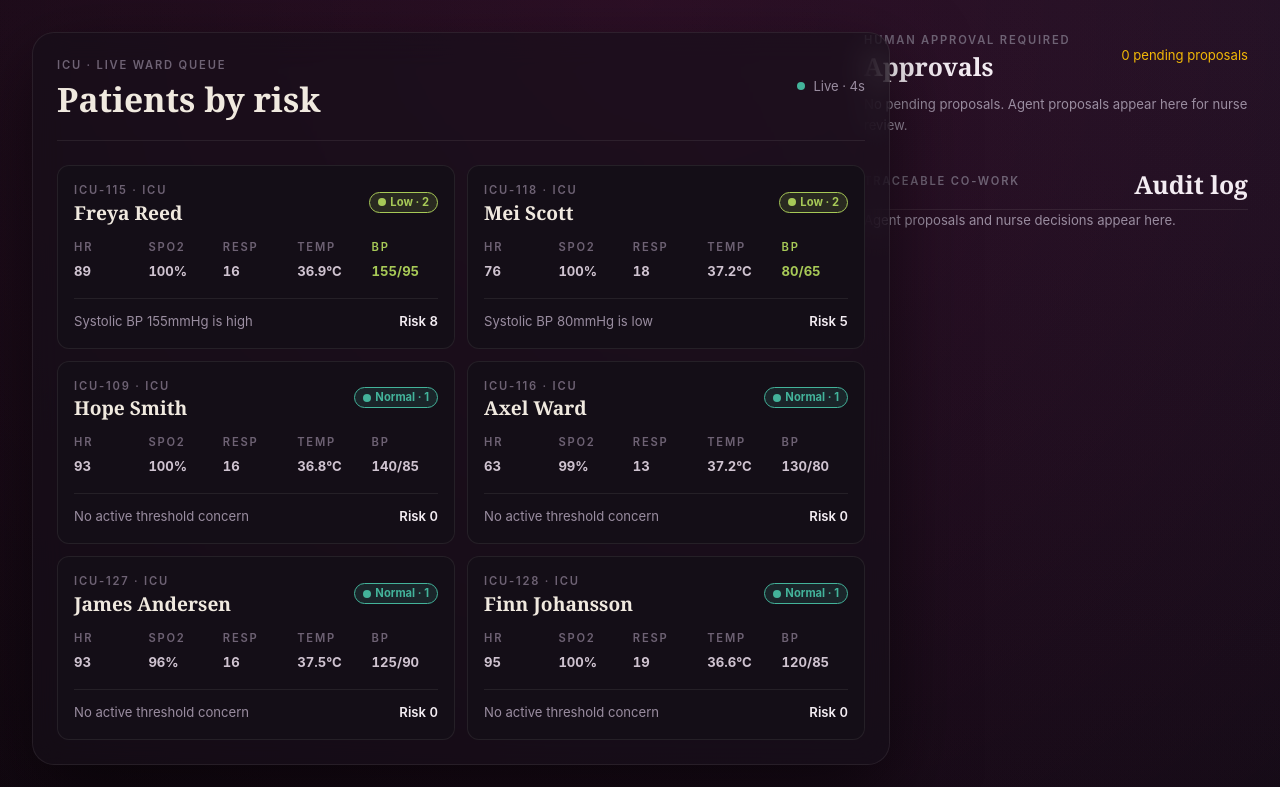
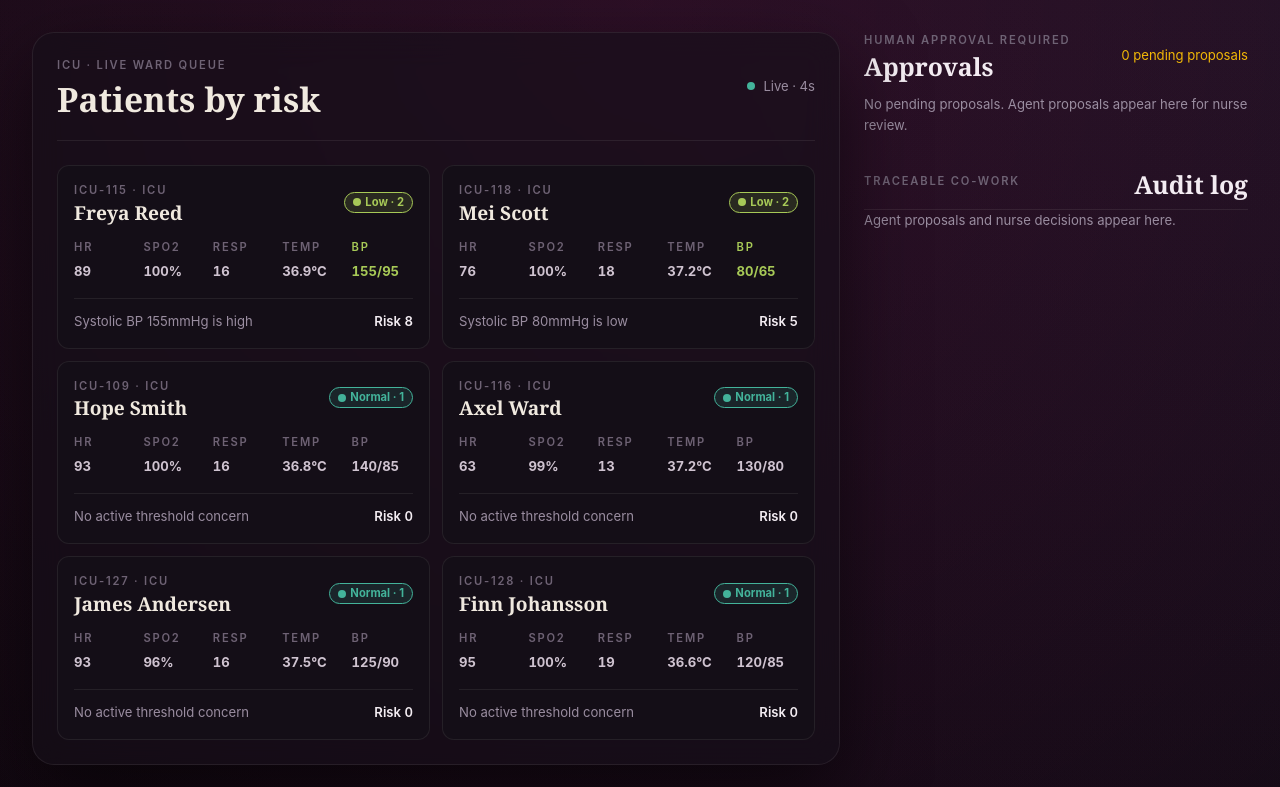
Before and after one commit to Ella-Afonso/pulsecheck, a React (Vite) app: page / in a window 1280 px wide. Shown: the top 787 px of the page. Built offline with nearby package versions, Linux system fonts and the light colour scheme.

Commit message:
Fixing UI

```diff
--- a/src/App.css
+++ b/src/App.css
@@ -1,3 +1,9 @@
+*,
+*::before,
+*::after {
+  box-sizing: border-box;
+}
+
 .wardround-workspace {
   width: min(100%, calc(var(--sp-16) * 20));
   margin: 0 auto;
@@ -139,6 +145,7 @@
 
 .patient-board {
   width: 100%;
+  box-sizing: border-box;
   margin: 0;
   padding: var(--sp-6);
   border: 1px solid var(--border-hair);
```
